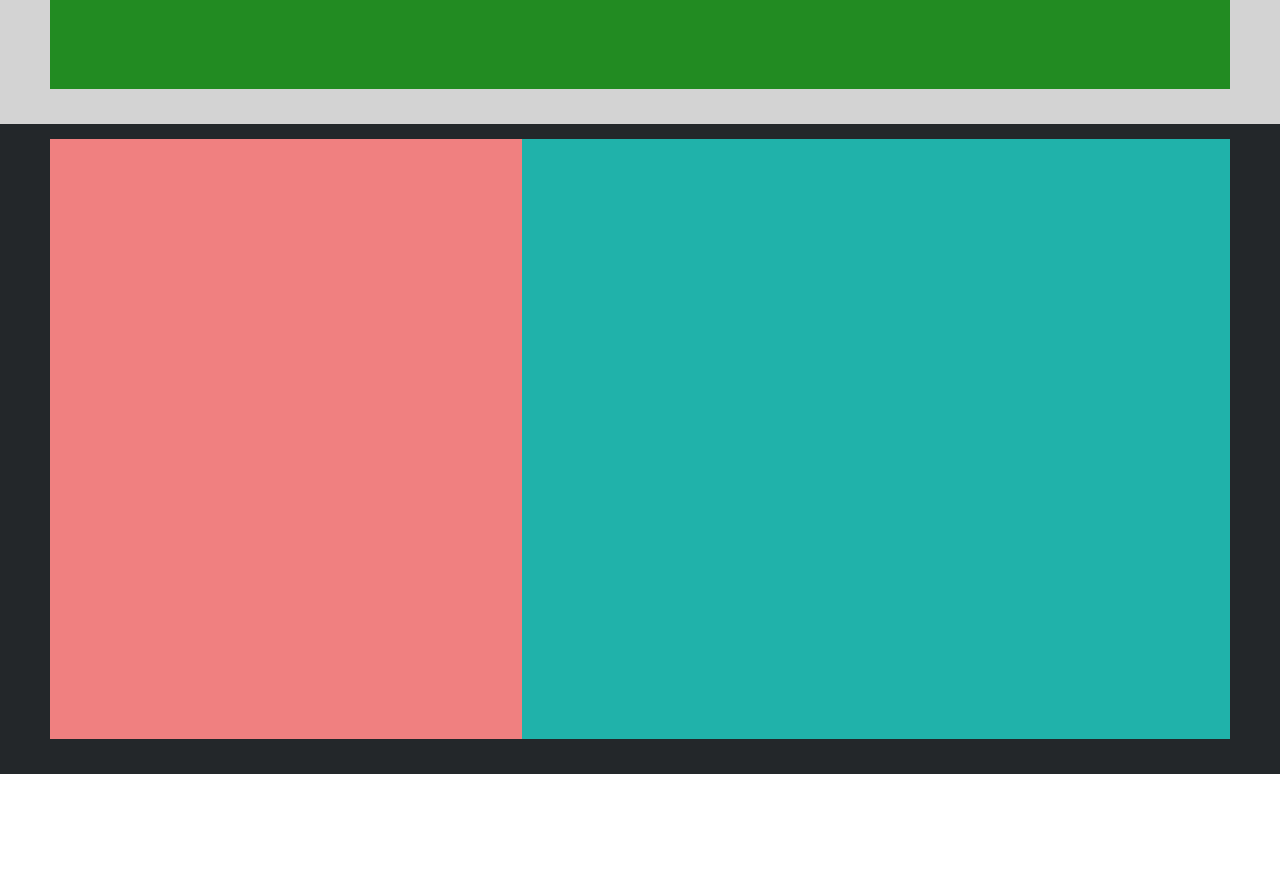
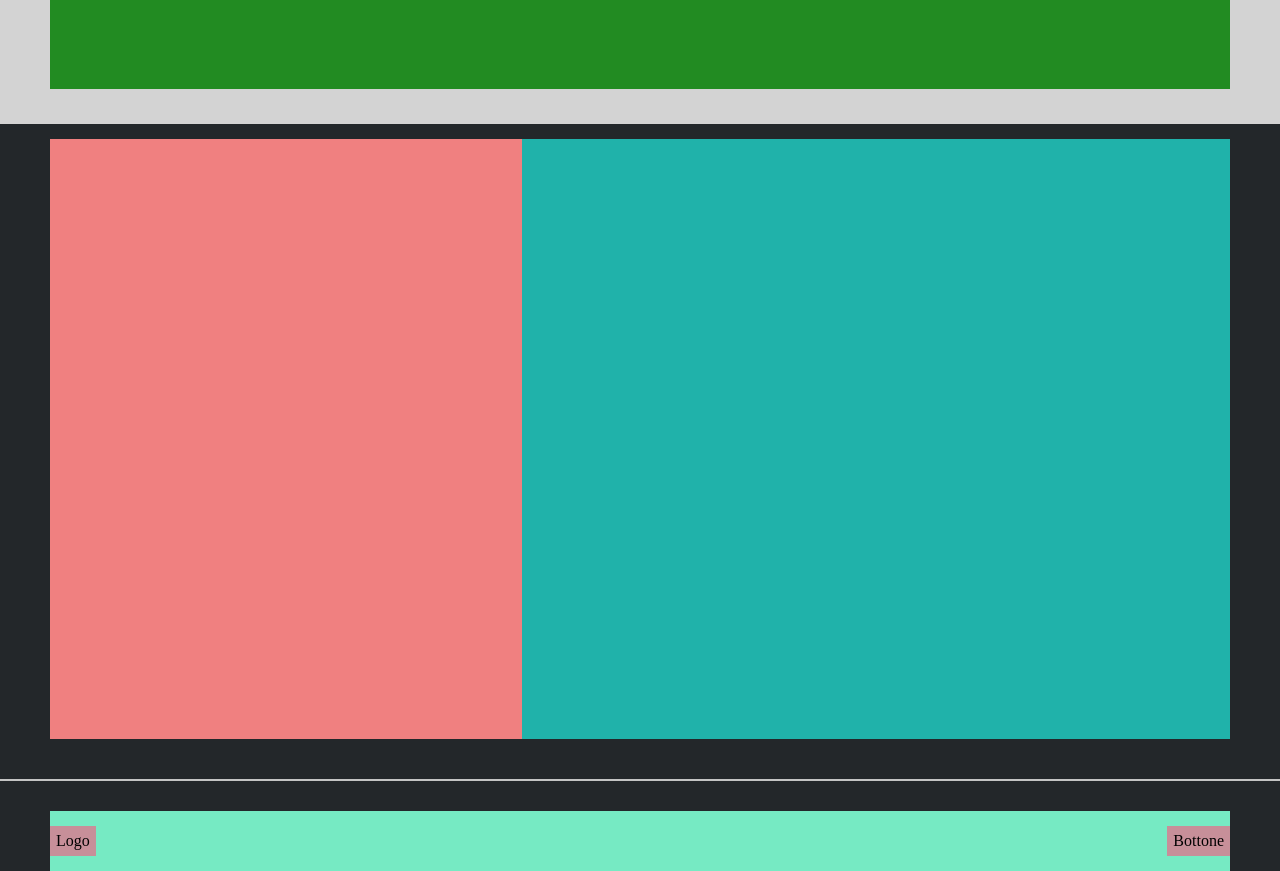
Before and after one commit to CristiniLorenzo/htmlcss-struttura-discord, a plain HTML site: page index.html in a window 1280 px wide. Shown: the part 2680-3551 px from the top of the page. Before the commit the page ends 3454 px from the top, so only its background shows below. Drawn offline with Linux system fonts and the light colour scheme.

Commit message:
feat: add last footer section (da fixare css)

```diff
--- a/index.html
+++ b/index.html
@@ -48,7 +48,8 @@
     </main>
 
     <footer>
-        <div class="footer-container">
+        <div class="footer-section">
+            <div class="footer-container first-footer">
                 <div class="salmon"></div>
                 <div class="aqua">
                     <div class="footer-column"></div>
@@ -57,6 +58,14 @@
                     <div class="footer-column"></div>
                 </div>
             </div>
+        </div>
+
+        <div>
+            <div class="footer-container second-footer">
+                <div class="footer-logo">Logo</div>
+                <div class="footer-button">Bottone</div>
+            </div>
+        </div>
     </footer>
 
 </body>
--- a/style.css
+++ b/style.css
@@ -86,13 +86,23 @@ header{
 
 footer{
     background-color: #23272A;
+
 }
+
+.footer-section{
+    border-bottom: 2px solid #C4C4C4;
+}
+
 .footer-container{
     margin: 0 auto;
     max-width: 1180px;
+
+    display: flex;
+}
+
+.first-footer{
     padding-top: 15px;
-    padding-bottom: 35px;
-    display: flex;
+    padding-bottom: 40px;
 }
 
 .salmon{
@@ -110,3 +120,16 @@ footer{
 .footer-column{
     width: 25%;
 }
+
+.second-footer{
+    background-color: #76EAC3;
+    margin-top: 30px;
+    justify-content: space-between;
+}
+
+.footer-logo , .footer-button{
+    align-items: center;
+    background-color: #C78F99;
+    margin: 15px 0px;
+    padding: 6px;
+}
```
Lines whose indentation alone changed are shown as unchanged.
